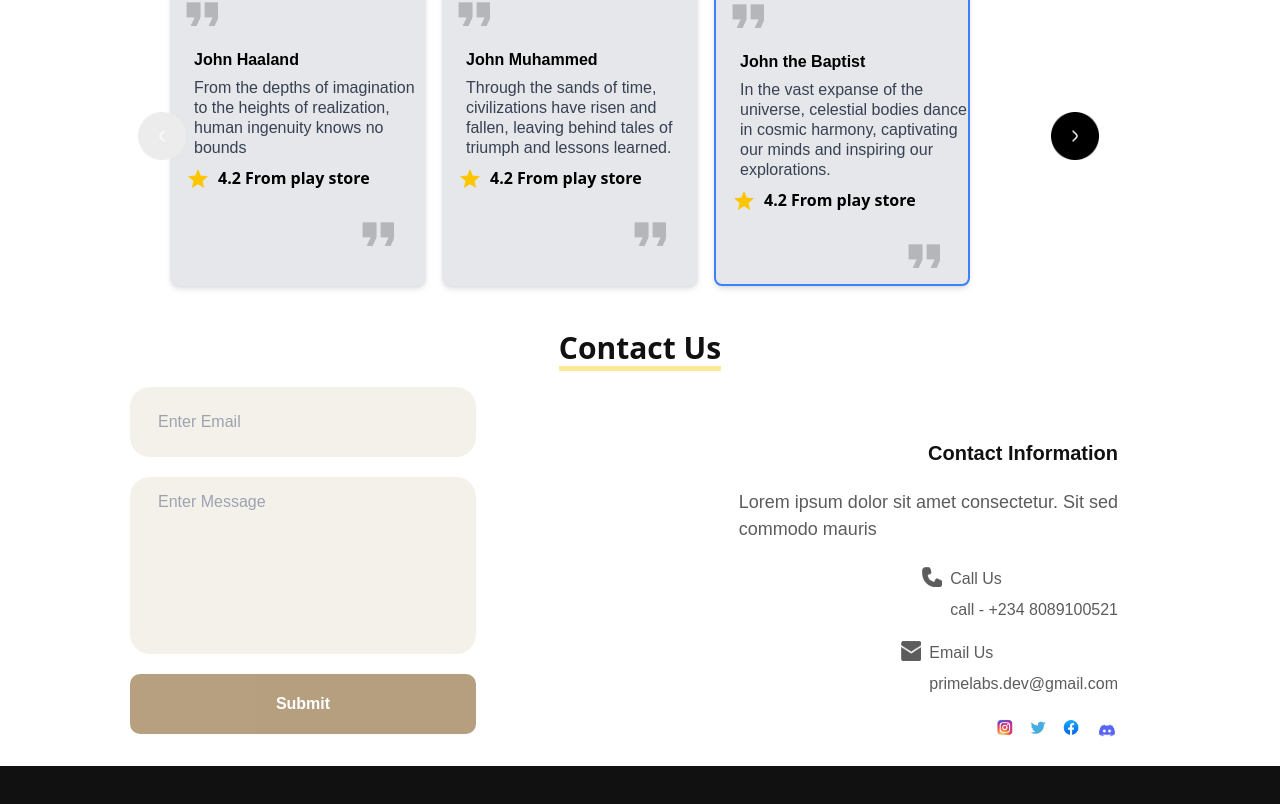
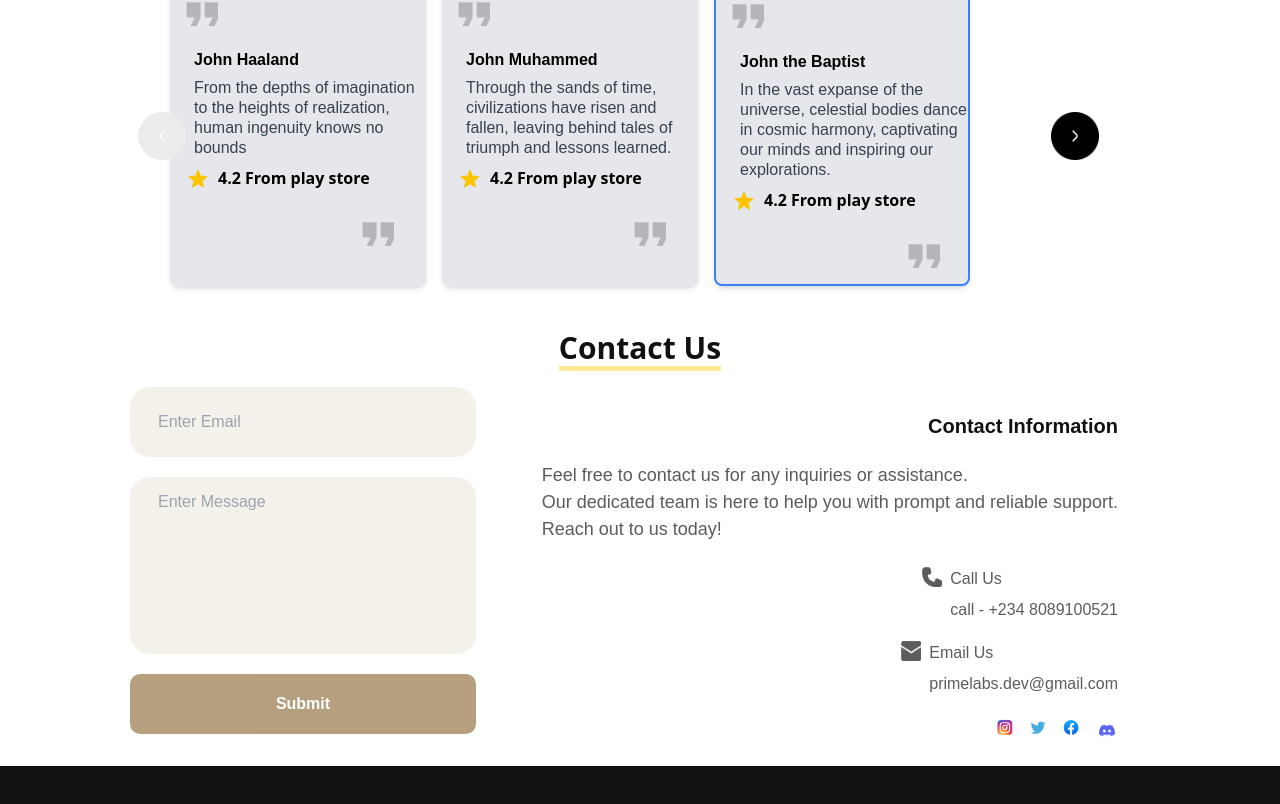
Before and after one commit to Benson-xix/PrimeLabs, a React (Vite) app: page / in a window 1280 px wide. Shown: the part 4183-4987 px from the top of the page. Built offline with nearby package versions, Linux system fonts and the light colour scheme.

Commit message:
Update Contact.jsx

```diff
--- a/src/Components/Contact.jsx
+++ b/src/Components/Contact.jsx
@@ -128,8 +128,9 @@ const isEmailValid = (email) => {
             <div className=" flex flex-col gap-6 w-[100%] md:justify-end mt-5 pr-[2rem] ">
                 <h5 className="text-[20px] text-Black font-bold leading-[120%] md:justify-end max-sm:justify-center font-sora flex ">Contact Information</h5>
                 <p className="font-300 leadin-[120%] text-[18px] flex md:justify-end text-ash font-sora ">
-                Lorem ipsum dolor sit amet consectetur. Sit sed
-                <br className="max-xxs:hidden"/>commodo mauris
+                Feel free to contact us for any inquiries or assistance.
+                <br className=""/>Our dedicated team is here to help you with prompt and reliable support.
+                <br/>Reach out to us today!
                 </p>
 
                 <div className="flex md:justify-end flex-col gap-5 ">
```
